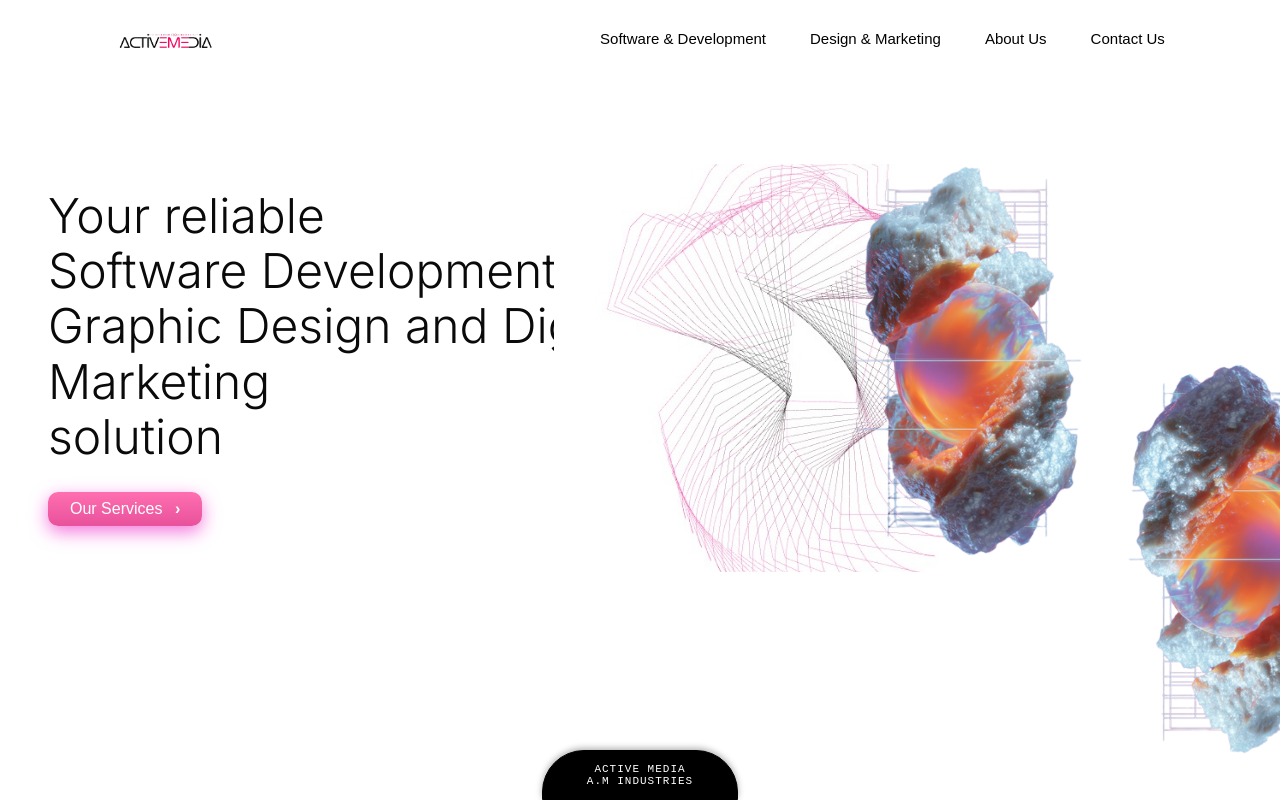
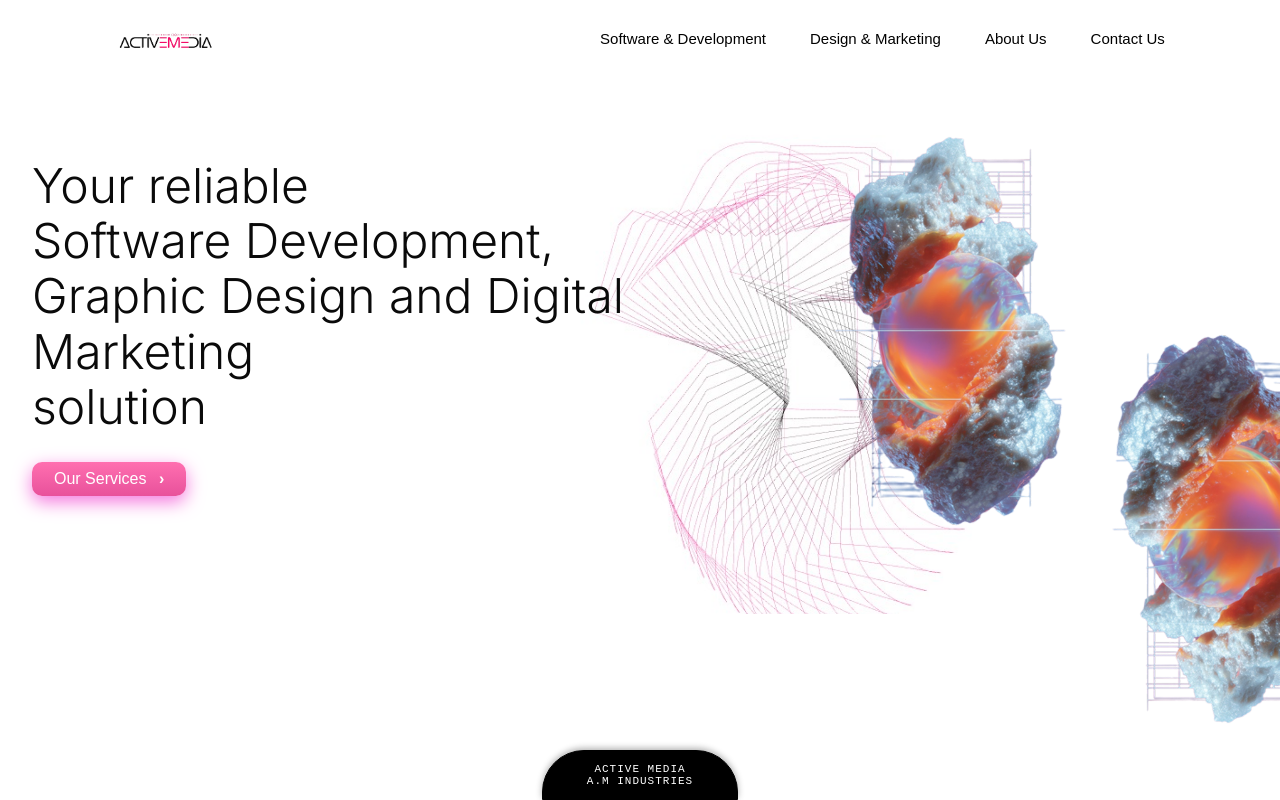
Before and after one commit to Divine-Ntambwe/Active-Media, a React (Vite) app: page / in a window 1280 px wide. Built offline with nearby package versions, Linux system fonts and the light colour scheme.

Commit message:
merged all changes

```diff
--- a/src/pages/Home.module.css
+++ b/src/pages/Home.module.css
@@ -17,8 +17,7 @@
   display:flex;
   align-items:center;
   background:#fff;
-  /* overflow: hidden; */
-  z-index: 12 !important;
+  overflow: hidden;
   /* border: 1px solid red; */
 }
 
@@ -46,8 +45,8 @@
   width:1200px;
   margin:0 auto;
   display:flex;
-  position: relative;
-  top:55px;
+  position: absolute;
+  top:110px;
   /*justify-content:space-between;*/
 
   padding:48px 24px;
@@ -69,7 +68,7 @@
   margin:0 0 28px 0;
   width: 120%;
   position: relative;
-  /* z-index: 10; */
+  z-index: 10;
   /* border: solid; */
 }
 
@@ -97,8 +96,8 @@
   position:absolute;
   left:-8%;
   top:-5%;
-  width:85%;
-  height:85%;
+  width:90%;
+  height:100%;
   background-image: url('../assets/Active_M.jpg');
   background-size: cover;
   background-position: center;
@@ -117,7 +116,6 @@
  /* border: solid; */
  height: 680px;
  margin-left: 230px;
- z-index: 100;
 }
 
 .orb2{
```
